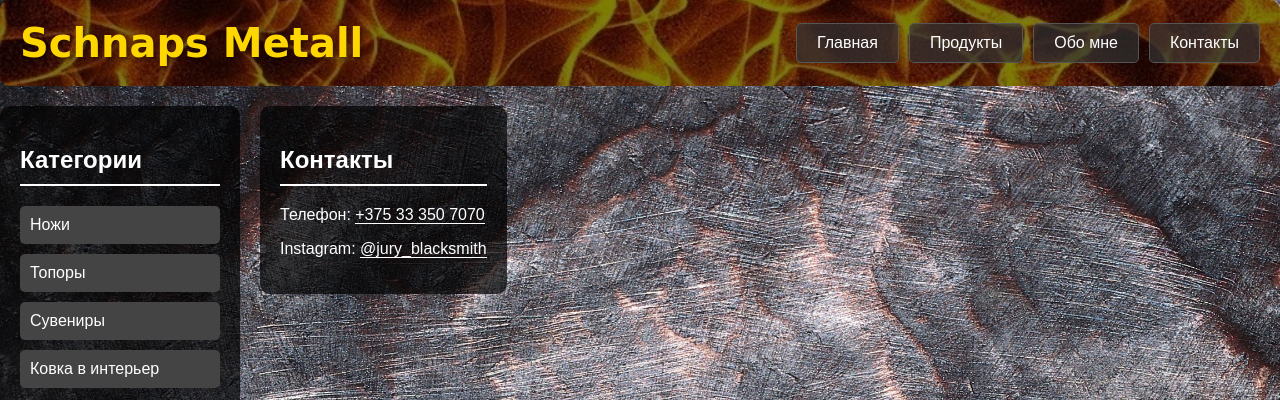
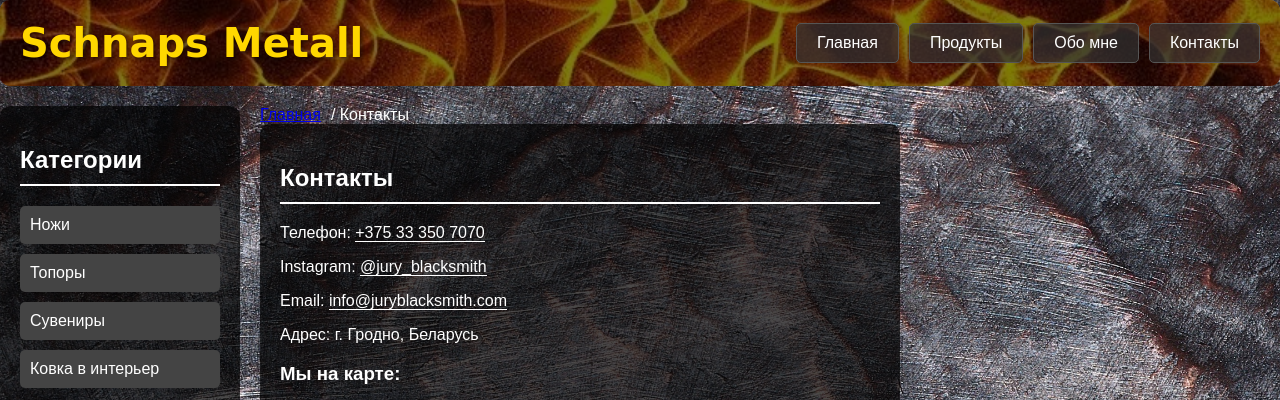
Before and after one commit to Constantin100/Iron5, a Flask app: page /contacts in a window 1280 px wide. Shown: the top 400 px of the page. Run offline with Flask 3, Linux system fonts and the light colour scheme; some web fonts are replaced.

Commit message:
breadcrumb add

```diff
--- a/app/templates/about.html
+++ b/app/templates/about.html
@@ -2,6 +2,10 @@
 {% extends 'base.html' %}
 
 {% block title %}Обо мне{% endblock %}
+
+{% block breadcrumb %}
+<a href="{{ url_for('home') }}">Главная</a> / Обо мне
+{% endblock %}
 
 {% block content %}
 <h2>Обо мне</h2>
--- a/app/templates/base.html
+++ b/app/templates/base.html
@@ -13,12 +13,12 @@
             <a href="{{ url_for('home') }}" class="logo-link">Schnaps Metall</a>
         </h1>
         <nav>
-            <a href="{{ url_for('home') }}" class="button">Главная</a>
-            <a href="{{ url_for('products') }}" class="button">Продукты</a>
-            <a href="{{ url_for('about') }}" class="button">Обо мне</a>
-            <a href="{{ url_for('contacts') }}" class="button">Контакты</a>
+            <a href="{{ url_for('home') }}" class="button {% if request.endpoint == 'home' %}active{% endif %}">Главная</a>
+            <a href="{{ url_for('products') }}" class="button {% if request.endpoint == 'products' %}active{% endif %}">Продукты</a>
+            <a href="{{ url_for('about') }}" class="button {% if request.endpoint == 'about' %}active{% endif %}">Обо мне</a>
+            <a href="{{ url_for('contacts') }}" class="button {% if request.endpoint == 'contacts' %}active{% endif %}">Контакты</a>
             {% if 'logged_in' in session %}
-                <a href="{{ url_for('admin') }}" class="button">Админ</a>
+                <a href="{{ url_for('admin') }}" class="button {% if request.endpoint == 'admin' %}active{% endif %}">Админ</a>
             {% endif %}
         </nav>
     </header>
@@ -35,6 +35,9 @@
         </aside>
 
         <div class="content">
+            <nav class="breadcrumb">
+                {% block breadcrumb %}{% endblock %}
+            </nav>
             {% block content %}{% endblock %}
             <div id="message" style="display: none; color: red;"></div>
         </div>
--- a/app/templates/contacts.html
+++ b/app/templates/contacts.html
@@ -1,11 +1,21 @@
 {% extends "base.html" %}
 
 {% block title %}Контакты{% endblock %}
+
+{% block breadcrumb %}
+<a href="{{ url_for('home') }}">Главная</a> / Контакты
+{% endblock %}
 
 {% block content %}
 <div class="contacts">
     <h2 class="section-title">Контакты</h2>
     <p>Телефон: <a href="tel:+375333507070">+375 33 350 7070</a></p>
     <p>Instagram: <a href="https://www.instagram.com/jury_blacksmith" target="_blank">@jury_blacksmith</a></p>
+    <p>Email: <a href="mailto:info@juryblacksmith.com">info@juryblacksmith.com</a></p>
+    <p>Адрес: г. Гродно, Беларусь</p>
+    <div class="map">
+        <h3>Мы на карте:</h3>
+        <iframe src="https://www.google.com/maps/embed?pb=!1m18!1m12!1m3!1d23456.789012345678!2d23.825800!3d53.688400!2m3!1f0!2f0!3f0!3m2!1i1024!2i768!4f13.1!3m3!1m2!1s0x46dbcf6e12345678%3A0x1234567890abcdef!2sГродно%2C%20Беларусь!5e0!3m2!1sru!2sby!4v1611234567890!5m2!1sru!2sby" width="600" height="450" style="border:0;" allowfullscreen="" loading="lazy"></iframe>
+    </div>
 </div>
 {% endblock %}
--- a/app/templates/products.html
+++ b/app/templates/products.html
@@ -1,6 +1,10 @@
 {% extends 'base.html' %}
 
 {% block title %}Продукты{% endblock %}
+
+{% block breadcrumb %}
+<a href="{{ url_for('home') }}">Главная</a> / Продукты
+{% endblock %}
 
 {% block content %}
 <h2>Наши продукты</h2>
```
Also changed, not shown: app/templates/product_detail.html (+10 -11 lines).
